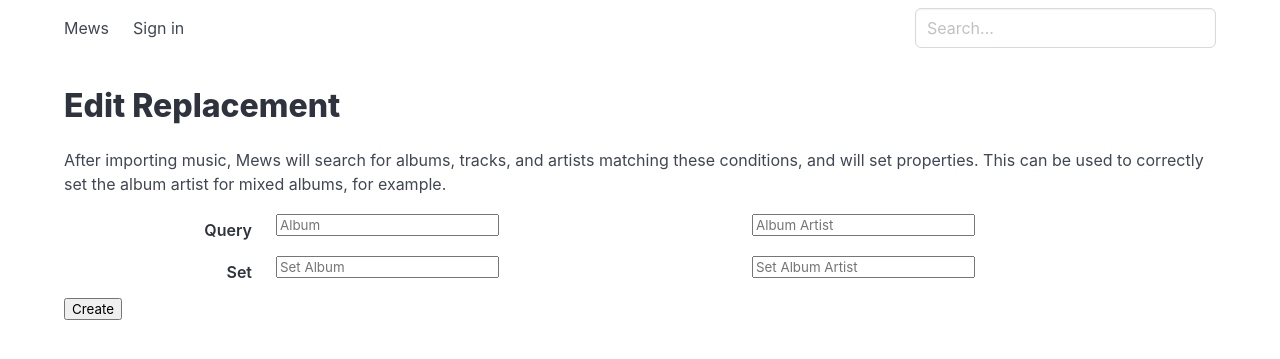
After one commit to rubenwardy/mews, a Flask app: template mews/templates/admin/replacement_edit.html in a window 1280 px wide. The commit adds this page. Shown: the top 359 px of the page. Run offline with Flask 2, Linux system fonts and the light colour scheme; the template is opened without the code that fills it: values that come from a table or form of the project are taken from there, others are empty; style sheets or scripts are compiled from the project's sources; parts of the project's set-up code (start-up, migrations or seed data) failed here and were passed over; some libraries are stand-ins or nearby versions.

Commit message:
Add ability to edit replacements

```diff
--- a/mews/models.py
+++ b/mews/models.py
@@ -139,7 +139,7 @@ class Replacement(db.Model, UserMixin):
 			ret += "Artist " + self.artist_name
 
 		if self.set_album:
-			ret += " is actually in album " + self.set_album
+			ret += " is actually album " + self.set_album
 			if self.set_artist:
 				ret += " by " + self.set_artist
 		elif self.set_artist == "Various Artists":
--- a/mews/scss/mews.scss
+++ b/mews/scss/mews.scss
@@ -1,6 +1,5 @@
 @import "albums.scss";
 @import "player.scss";
-@import "tracks.scss";
 
 .navbar-item svg {
 	margin-left: 10px;
@@ -43,3 +42,24 @@ h1 {
 .notifications .notification {
 	margin-bottom: 0.3em;
 }
+
+.panel-block, #albummodal .column {
+	position: relative;
+
+	.actions {
+		position: absolute;
+		right: 20px;
+		top: 0px;
+		bottom: 0px;
+		display: none;
+
+		a span {
+			padding-top: 18px;
+			font-size: 120%;
+		}
+	}
+
+	&:hover .actions {
+		display: block;
+	}
+}
--- /dev/null
+++ b/mews/templates/admin/replacement_edit.html
@@ -0,0 +1,18 @@
+{% extends "base.html" %}
+{% block content %}
+	{% from "macros/forms.html" import render_fields %}
+
+	<h1 class="title">Edit Replacement</h1>
+
+	<p>
+		After importing music, Mews will search for albums, tracks, and artists matching these conditions,
+		and will set properties. This can be used to correctly set the album artist for mixed albums, for example.
+	</p>
+
+	<form method="POST" action="{{ url_for('replacement_edit', id=rep.id) }}" style="margin-top: 1em;">
+		{{ form.csrf_token }}
+		{{ render_fields([form.album_title, form.artist_name], label="Query") }}
+		{{ render_fields([form.set_album, form.set_artist], label="Set") }}
+		<input type="submit" value="Create">
+	</form>
+{% endblock %}
--- a/mews/views/admin.py
+++ b/mews/views/admin.py
@@ -46,6 +46,28 @@ def replacement_new():
 	return render_template("admin/replacement_new.html", form=form)
 
 
+
+@app.route("/admin/replacements/<int:id>/edit/", methods=["GET", "POST"])
+@login_required
+def replacement_edit(id):
+	rep = Replacement.query.get(id)
+	if rep is None:
+		abort(404)
+
+	form = ReplacementForm(request.form, obj=rep)
+	if form.validate_on_submit():
+		form.populate_obj(rep)
+		rep.fixEmptyFields()
+		if rep.isValid():
+			db.session.commit()
+
+			flash("Added placement: " + str(rep))
+
+			return redirect(url_for('admin'))
+
+	return render_template("admin/replacement_edit.html", form=form, rep=rep)
+
+
 @app.route("/admin/sync/albums/", methods=["POST"])
 @login_required
 def sync_album():
```
Also changed, not shown: mews/scss/tracks.scss (deleted, +0 -20 lines), mews/templates/admin/index.html (+6 -1 lines).
